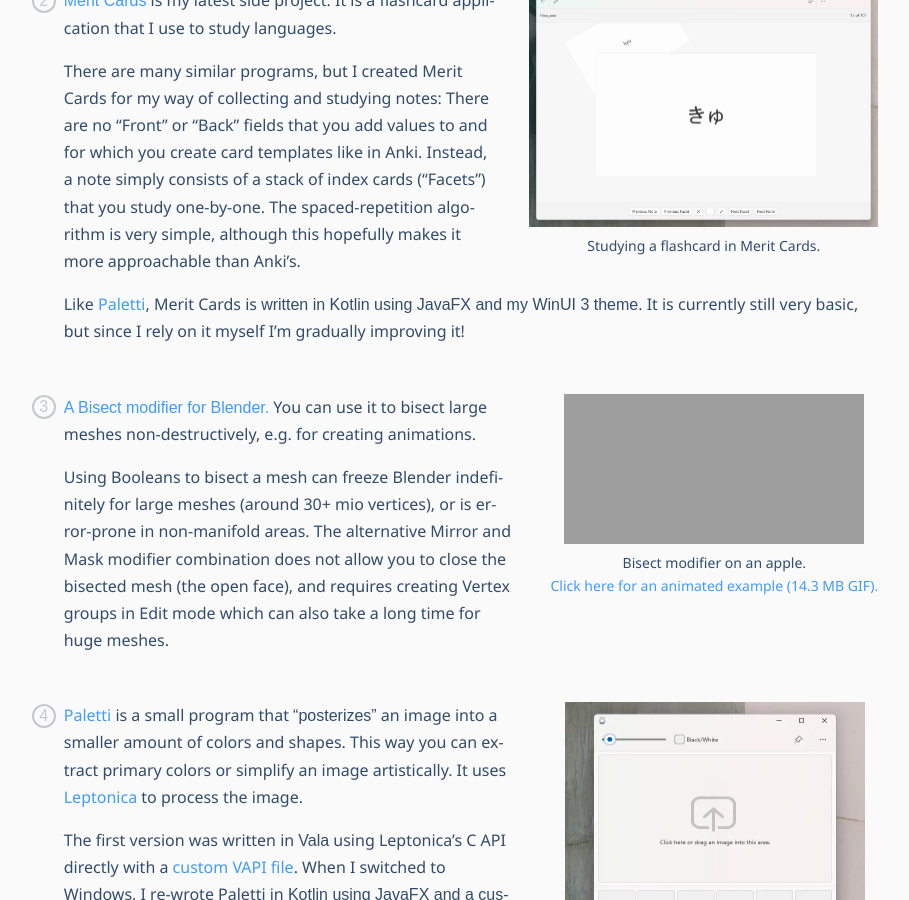
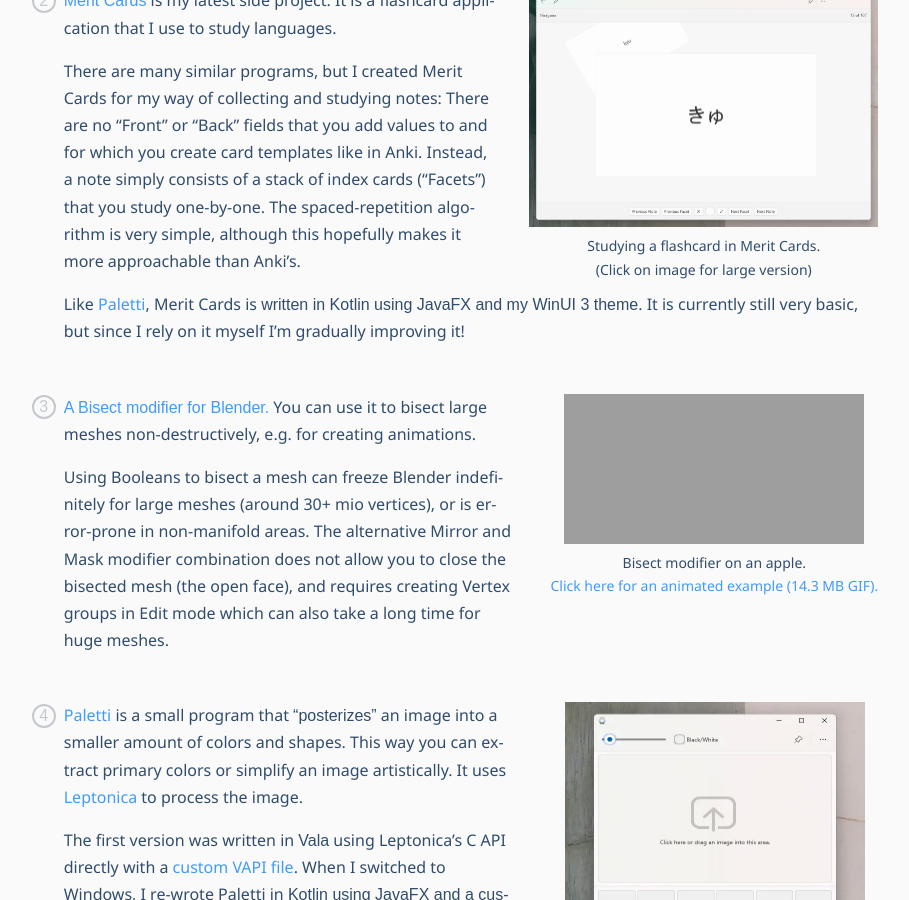
Before and after one commit to Eroica/eroica.github.io, a Jekyll site: the page built from index.html, in a window 1280 px wide and 900 px high, scrolled down 886 px. Shown: the whole window, without its empty margins (169-1078 px from the left). Built offline with Jekyll 4.4.1, drawn with Linux system fonts in a browser that asks for light colours; some web fonts are replaced.

Commit message:
Add link to large Merit Cards image

```diff
--- a/index.html
+++ b/index.html
@@ -24,8 +24,8 @@
 
 <section class="plan colored-links" data-vbox style="clear:both;">
 	<figure>
-		<img src="{{ 'images/2022-08-05-MeritCards.png' | relative_url }}" width="349" height="240" alt="A screenshot of Merit Card’s study session">
-		<figcaption>Studying a flashcard in Merit Cards.</figcaption>
+        <a href="{{ 'images/2022-08-02-Session.png' | relative_url }}"><img src="{{ 'images/2022-08-05-MeritCards.png' | relative_url }}" width="349" height="240" alt="A screenshot of Merit Card’s study session"></a>
+		<figcaption>Studying a flashcard in Merit Cards.<br>(Click on image for large version)</figcaption>
 	</figure>
 
 	<p><strong><a href="https://meritcards.app">Merit Cards</a></strong> is my latest side project. It is a flashcard application that I use to study languages.</p>
```
Also changed, not shown: images/2022-08-02-Session.png (added).
